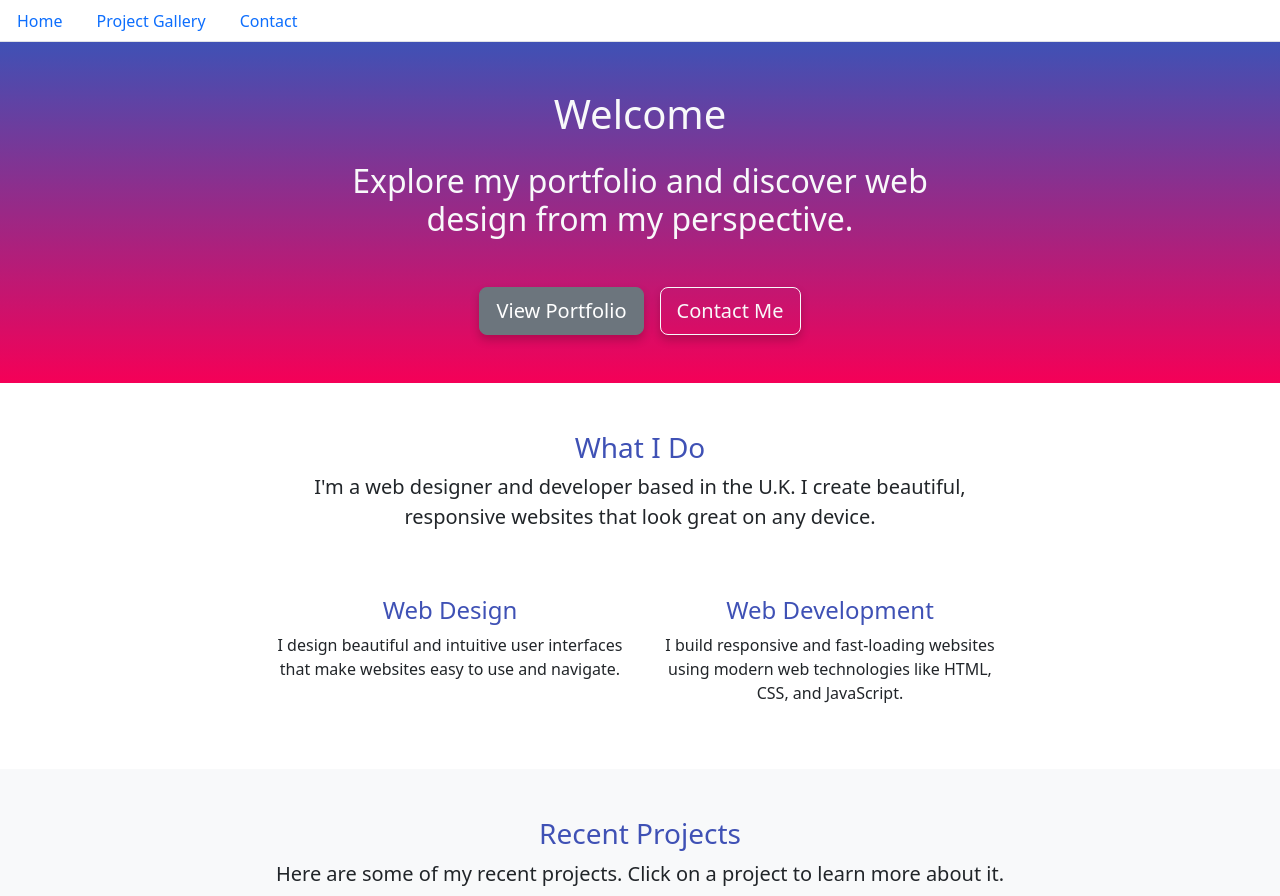
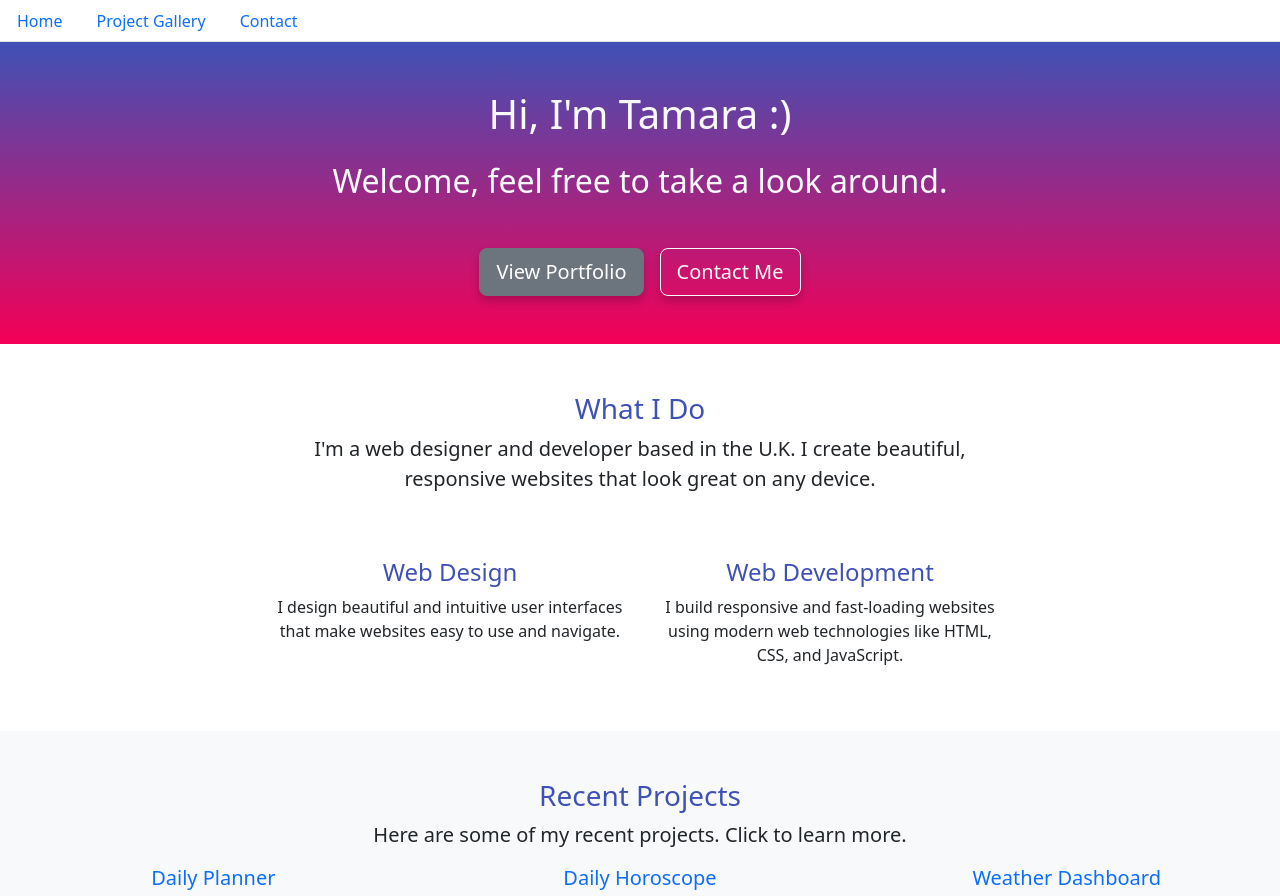
Before and after one commit to TamaraJoniec/React-Portfolio, a React (Create React App) app: page /React-Portfolio in a window 1280 px wide. Shown: the top 896 px of the page. Built offline with nearby package versions, Linux system fonts and the light colour scheme; grey boxes are pictures that could not be loaded; the HTML template or start-up script is replaced by a standard one.

Commit message:
updated header colours

```diff
--- a/package.json
+++ b/package.json
@@ -4,7 +4,7 @@
   "homepage": "https://tamarajoniec.github.io/React-Portfolio",
   "private": true,
   "dependencies": {
-    "@fortawesome/fontawesome-svg-core": "^6.3.0",
+    "@fortawesome/fontawesome-svg-core": "^6.4.2",
     "@fortawesome/free-brands-svg-icons": "^6.3.0",
     "@fortawesome/free-solid-svg-icons": "^6.3.0",
     "@fortawesome/react-fontawesome": "^0.2.0",
--- a/src/components/pages/Home.js
+++ b/src/components/pages/Home.js
@@ -9,8 +9,8 @@ function Home() {
       <Container fluid className="gradient-background py-5">
         <Row className="justify-content-center align-items-center">
           <Col md={6}>
-            <h1 className="text-center text-light mb-4">Welcome</h1>
-            <h2 className="text-center text-light mb-5">Explore my portfolio and discover web design from my perspective.</h2>
+            <h1 className="text-center text-light mb-4">Hi, I'm Tamara :)</h1>
+            <h2 className="text-center text-light mb-5">Welcome, feel free to take a look around.</h2>
             <div className="d-flex justify-content-center">
               {/* Link to the project gallery */}
               <Link to="/React-Portfolio/project-gallery/">
@@ -27,19 +27,19 @@ function Home() {
       <Container className="py-5">
         <Row className="justify-content-center mb-5">
           <Col md={8} className="text-center">
-            <h3>What I Do</h3>
+            <h3 className="sub-heading">What I Do</h3>
             <p className="lead">I'm a web designer and developer based in the U.K. I create beautiful, responsive websites that look great on any device.</p>
           </Col>
         </Row>
         <Row className="justify-content-center">
           <Col md={4} className="text-center">
             <i className="bi bi-code-slash display-1 mb-4"></i>
-            <h4>Web Design</h4>
+            <h4 className="sub-heading">Web Design</h4>
             <p>I design beautiful and intuitive user interfaces that make websites easy to use and navigate.</p>
           </Col>
           <Col md={4} className="text-center">
             <i className="bi bi-laptop display-1 mb-4"></i>
-            <h4>Web Development</h4>
+            <h4 className="sub-heading">Web Development</h4>
             <p>I build responsive and fast-loading websites using modern web technologies like HTML, CSS, and JavaScript.</p>
           </Col>
         </Row>
@@ -48,8 +48,8 @@ function Home() {
       <Container fluid className="bg-light py-5">
         <Row className="justify-content-center">
           <Col md={8} className="text-center">
-            <h3>Recent Projects</h3>
-            <p className="lead">Here are some of my recent projects. Click on a project to learn more about it.</p>
+            <h3 className="sub-heading">Recent Projects</h3>
+            <p className="lead">Here are some of my recent projects. Click to learn more.</p>
           </Col>
         </Row>
         <Row className="justify-content-center">
--- a/src/components/pages/ProjectGallery.js
+++ b/src/components/pages/ProjectGallery.js
@@ -1,7 +1,7 @@
 // Import required modules
 import React from "react";
 import { Col, Container, Row } from "react-bootstrap"; // Import the required Bootstrap components
-import projectsData from "./ProjectsData";
+import ProjectsData from "./ProjectsData";
 import { FontAwesomeIcon } from "@fortawesome/react-fontawesome"; // Import FontAwesome icons
 import { faExternalLinkAlt, faCode } from "@fortawesome/free-solid-svg-icons"; // Import FontAwesome icons
 
--- a/src/styles.css
+++ b/src/styles.css
@@ -77,13 +77,16 @@ nav .active {
 }
 
 /* Use the primary color for headings */
-h1,
+/* h1,
 h2,
 h3,
 h4,
 h5,
 h6 {
     color: var(--primary-color);
+} */
+.sub-heading {
+  color: var(--primary-color);
 }
 
 /* Use the secondary color for buttons */
```
Also changed, not shown: 1 other file (tests, documents, lock files or other folders).
